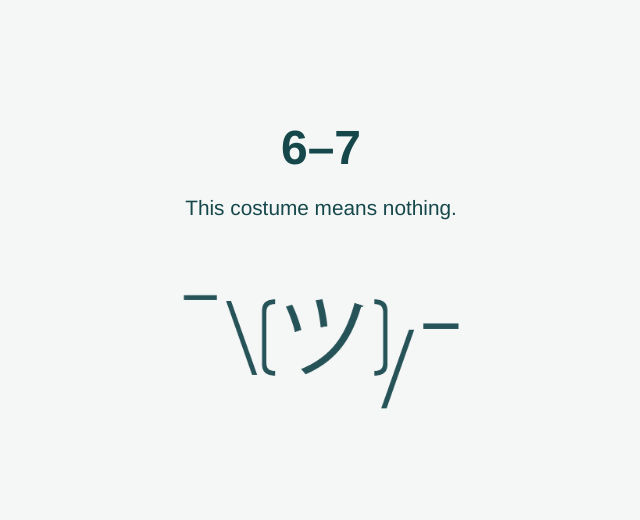
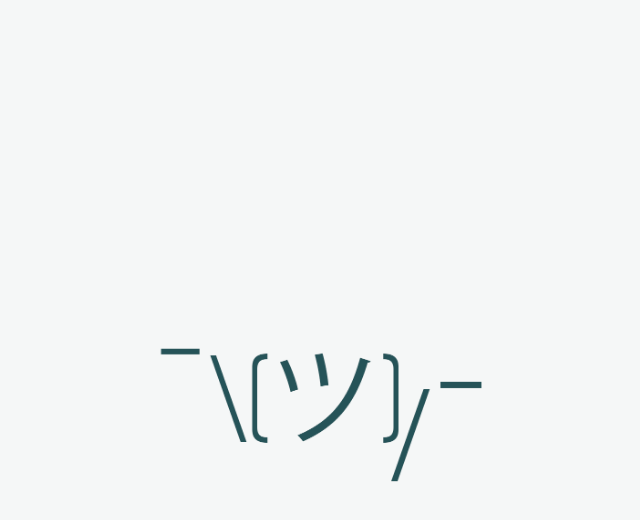
Before and after one commit to theresamcgee-art/nothing, a plain HTML site: page index.html in a window 1280 px wide. Shown: the whole page, without its empty margins (319-959 px from the left). Drawn offline with Linux system fonts and the light colour scheme.

Commit message:
Update index.html

```diff
--- a/index.html
+++ b/index.html
@@ -3,34 +3,23 @@
   <head>
     <meta charset="UTF-8">
     <meta name="viewport" content="width=device-width, initial-scale=1.0">
-  <title>This Costume Means Nothing</title>
+    <title>Nothing</title>
     <style>
       body {
         background-color: #f5f7f7;
-      color: #16484b;
-      font-family: Helvetica, Arial, sans-serif;
-      text-align: center;
-      padding-top: 80px;
-    }
-    h1 {
-      font-size: 3em;
-      margin-bottom: 0.2em;
-    }
-    p {
-      font-size: 1.3em;
-      margin-bottom: 1.5em;
+        margin: 0;
+        display: flex;
+        justify-content: center;
+        align-items: center;
+        height: 100vh;
       }
       img {
-      width: 300px;
+        width: 350px;
         max-width: 80%;
       }
     </style>
   </head>
   <body>
-  <h1>6–7</h1>
-  <p>This costume means nothing.</p>
-  <a href="https://example.com" target="_blank">
-    <img src="nothing.gif" alt="Shrugging kaomoji">
-  </a>
+    <img src="nothing.gif" alt="Shrugging kaomoji animation">
   </body>
 </html>
```
Lines whose indentation alone changed are shown as unchanged.
